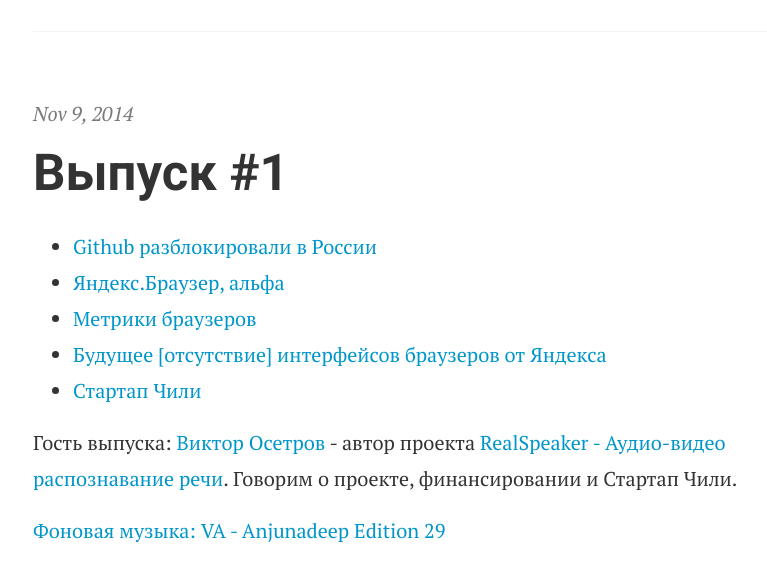
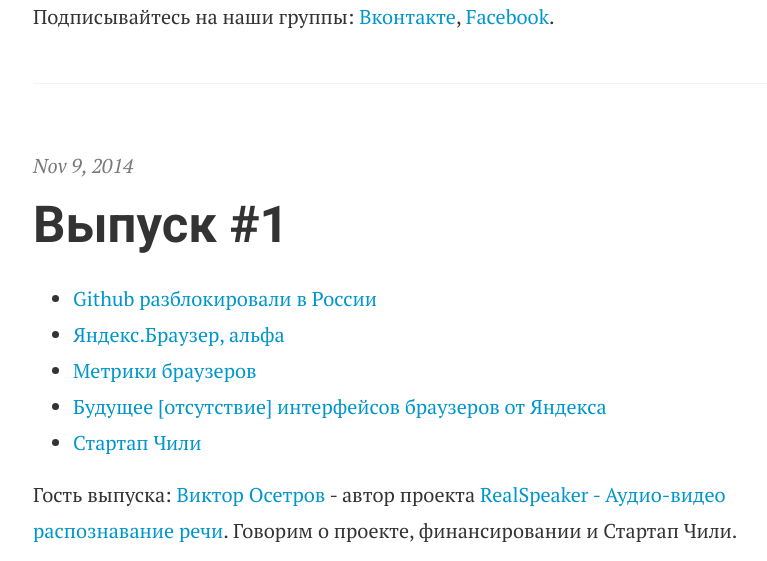
Before and after one commit to DoctypeShow/doctypeshow.ru, a Jekyll site: the page built from index.html, in a window 1280 px wide, cut to the strip 652-1213 px from the top of the page. Shown: the whole strip, without its empty margins (223-990 px from the left). Built offline with Jekyll 4.4.1, drawn with Linux system fonts in a browser that asks for light colours; some web fonts are replaced; the list of posts is cut into pages by our own code.

Commit message:
added social links

```diff
--- a/_posts/2014-12-15-episode-2.md
+++ b/_posts/2014-12-15-episode-2.md
@@ -14,3 +14,6 @@
 [Фоновая музыка: VA - Anjunadeep Edition 30](https://soundcloud.com/anjunadeep/anjunadeep-edition-30-seb-dhajje)
 
 <iframe width="100%" height="85" src="http://doctype.podster.fm/2/embed/13?link=1&ap=1" frameborder="0" allowtransparency="true"></iframe>
+
+
+Подписывайтесь на наши группы: [Вконтакте](https://vk.com/doctype), [Facebook](https://fb.com/doctypeshow).
```
Also changed, not shown: 2 other files.
